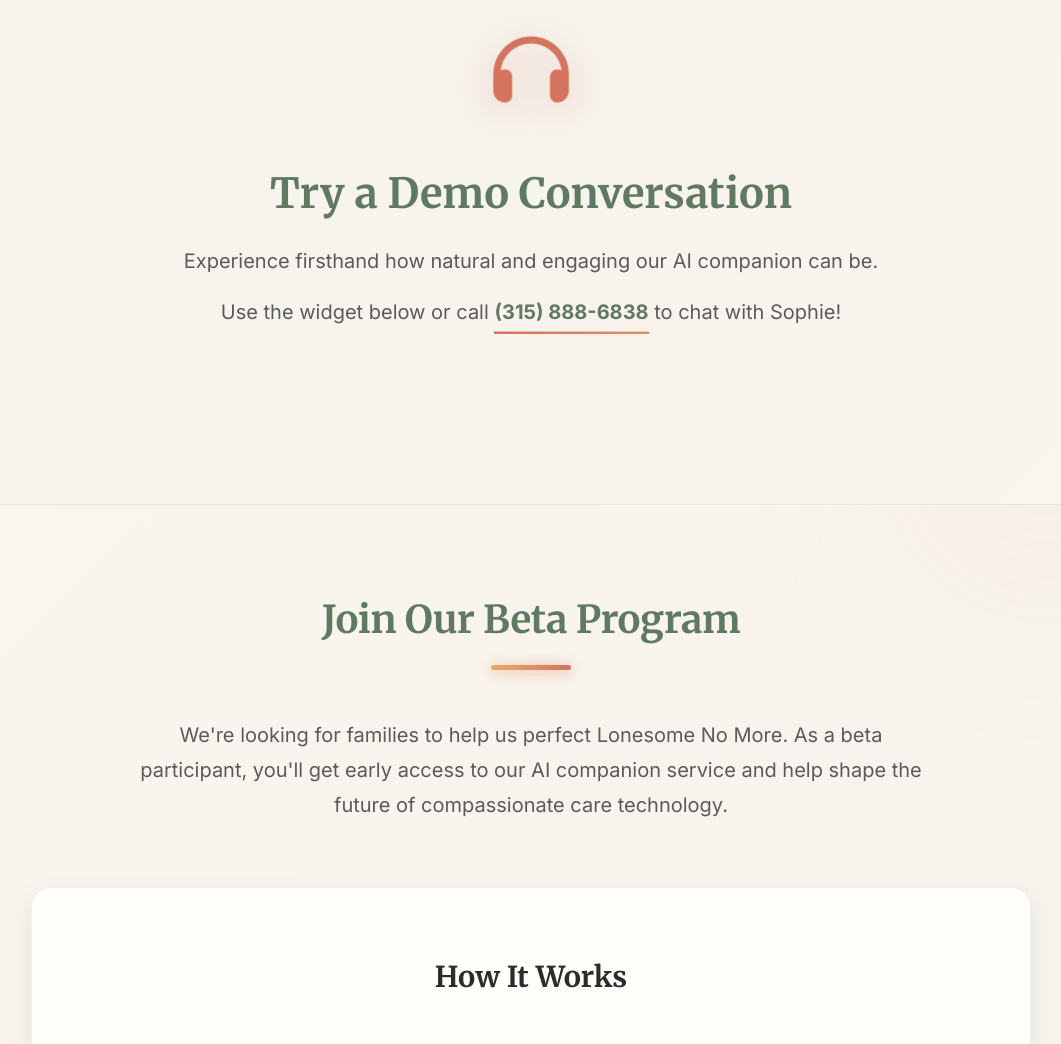
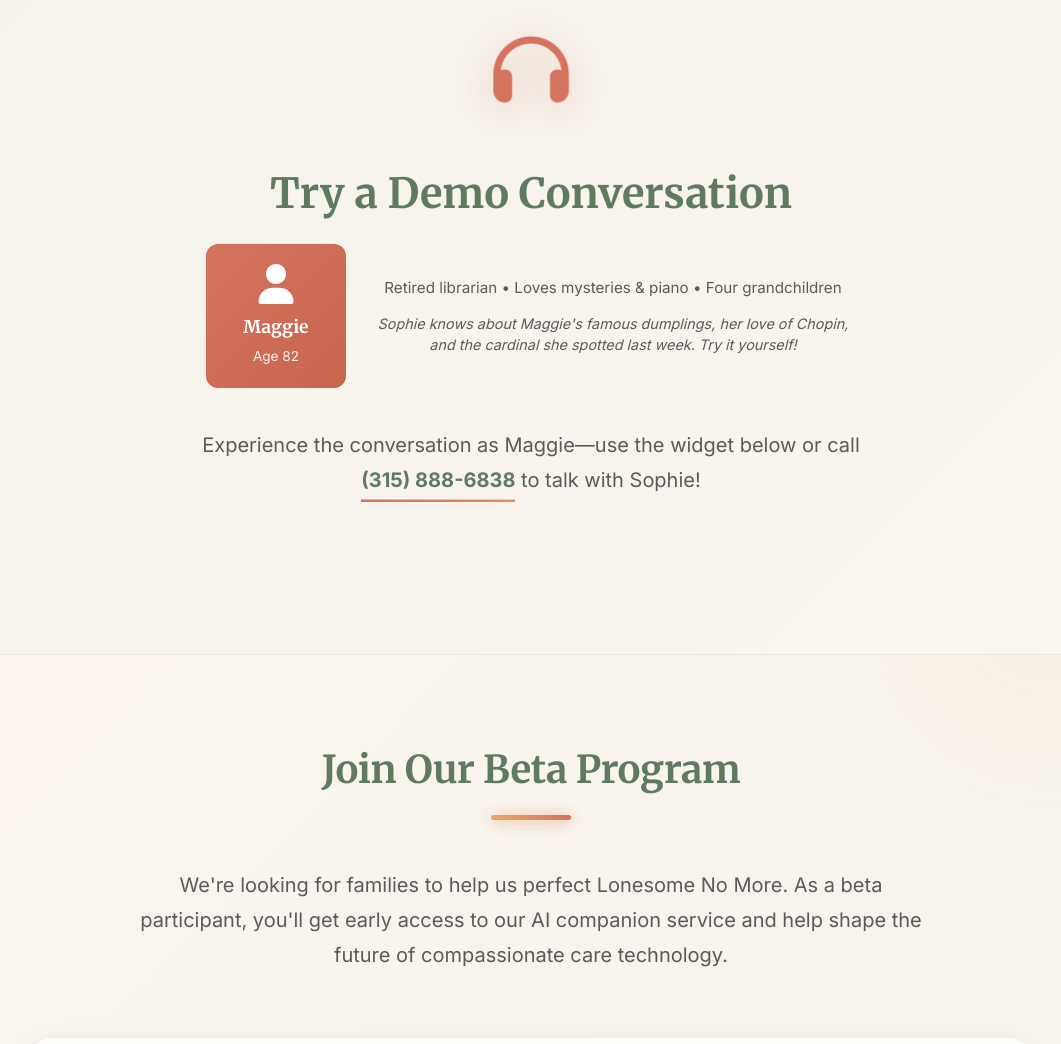
Before and after one commit to ctaloi/lonesomenomore-splash, a plain HTML site: page index.html in a window 1280 px wide. Shown: the part 1690-2734 px from the top of the page, without its empty margins (109-1170 px from the left). Drawn offline with Linux system fonts and the light colour scheme; animation ran at ten frames a second; a script that the page names is missing.

Commit message:
Add demo context with Maggie persona to showcase personalization
- Add side-by-side profile layout in demo section
  - Gradient profile card with Maggie's name and age
  - Key details: retired librarian, loves mysteries & piano, four grandchildren
  - Examples of Sophie's personalized knowledge (dumplings, Chopin, cardinal)

- Update demo instructions for clarity
  - "Experience the conversation as Maggie" to clarify user role
  - Makes it clear users are stepping into Maggie's perspective
  - Demonstrates personalized companionship capabilities

- Create comprehensive Maggie persona for demo
  - Full backstory: 82-year-old retired librarian, widow, Syracuse NY
  - Detailed interests, family, memories, and daily routines
  - Provides foundation for realistic personalized conversations

- Create Sophie's companion system prompt
  - Customized knowledge of Maggie's life and preferences
  - Natural conversation hooks based on Maggie's interests
  - Demonstrates how AI companion remembers and personalizes

🤖 Generated with [Claude Code](https://claude.com/claude-code)

Co-Authored-By: Claude <noreply@anthropic.com>

```diff
--- a/index.html
+++ b/index.html
@@ -1702,12 +1702,53 @@
                     <i class="fas fa-headphones"></i>
                 </div>
                 <h2 class="demo-title">Try a Demo Conversation</h2>
+
+                <!-- OPTION 1: Minimal Inline (Uncomment to use) -->
+                <!--
                 <p class="demo-description" style="margin-bottom: 16px;">
-                    Experience firsthand how natural and engaging our AI companion can be.
+                    Meet Maggie, an 82-year-old retired librarian who loves mysteries and piano. In this demo, Sophie knows all about Maggie's four grandchildren, her famous dumplings, and the cardinal she spotted last week.
                 </p>
-                <p class="demo-description" style="margin-bottom: 50px;">
+                <p class="demo-description" style="margin-bottom: 32px;">
                     Use the widget below or call <a href="tel:+13158886838" style="color: var(--primary-color); font-weight: 700; text-decoration: none; border-bottom: 2px solid var(--secondary-color); padding-bottom: 2px;">(315) 888-6838</a> to chat with Sophie!
                 </p>
+                -->
+
+                <!-- OPTION 2: Side-by-Side Profile (Currently Active) -->
+                <div style="max-width: 650px; margin: 0 auto 40px; display: grid; grid-template-columns: 140px 1fr; gap: 24px; align-items: center;">
+                    <div style="background: linear-gradient(135deg, var(--secondary-color), #C8654F); border-radius: 12px; padding: 20px; text-align: center; color: white;">
+                        <i class="fas fa-user" style="font-size: 2.5rem; margin-bottom: 8px;"></i>
+                        <div style="font-family: 'Merriweather', serif; font-weight: 600; font-size: 1.1rem;">Maggie</div>
+                        <div style="font-size: 0.85rem; opacity: 0.9;">Age 82</div>
+                    </div>
+                    <div>
+                        <p style="color: var(--text-medium); font-size: 0.95rem; line-height: 1.6; margin-bottom: 12px;">
+                            Retired librarian • Loves mysteries & piano • Four grandchildren
+                        </p>
+                        <p style="color: var(--text-medium); font-size: 0.9rem; line-height: 1.5; font-style: italic;">
+                            Sophie knows about Maggie's famous dumplings, her love of Chopin, and the cardinal she spotted last week. Try it yourself!
+                        </p>
+                    </div>
+                </div>
+                <p class="demo-description" style="margin-bottom: 32px;">
+                    Experience the conversation as Maggie—use the widget below or call <a href="tel:+13158886838" style="color: var(--primary-color); font-weight: 700; text-decoration: none; border-bottom: 2px solid var(--secondary-color); padding-bottom: 2px;">(315) 888-6838</a> to talk with Sophie!
+                </p>
+
+                <!-- OPTION 3: Quote-Style Introduction -->
+                <!--
+                <div style="max-width: 600px; margin: 0 auto 40px;">
+                    <div style="border-left: 4px solid var(--secondary-color); padding-left: 24px; margin-bottom: 24px;">
+                        <p style="font-family: 'Merriweather', serif; font-size: 1.15rem; color: var(--text-dark); line-height: 1.7; margin-bottom: 12px; font-style: italic;">
+                            "In this demo, Sophie is calling Maggie—an 82-year-old retired librarian who loves mysteries, plays piano, and lights up when talking about her grandchildren."
+                        </p>
+                        <p style="color: var(--text-medium); font-size: 0.95rem; line-height: 1.6;">
+                            Sophie knows all about Maggie's love of Chopin, her famous dumplings, and the cardinal she spotted last week. Experience how personalized companionship feels.
+                        </p>
+                    </div>
+                </div>
+                <p class="demo-description" style="margin-bottom: 32px;">
+                    Use the widget below or call <a href="tel:+13158886838" style="color: var(--primary-color); font-weight: 700; text-decoration: none; border-bottom: 2px solid var(--secondary-color); padding-bottom: 2px;">(315) 888-6838</a> to chat with Sophie!
+                </p>
+                -->
             </div>
             <div style="display: flex; justify-content: center; padding-bottom: 40px;">
                 <elevenlabs-convai agent-id="agent_4301ka6k5hnvf969wqdbpjf6paq3"></elevenlabs-convai>
```
